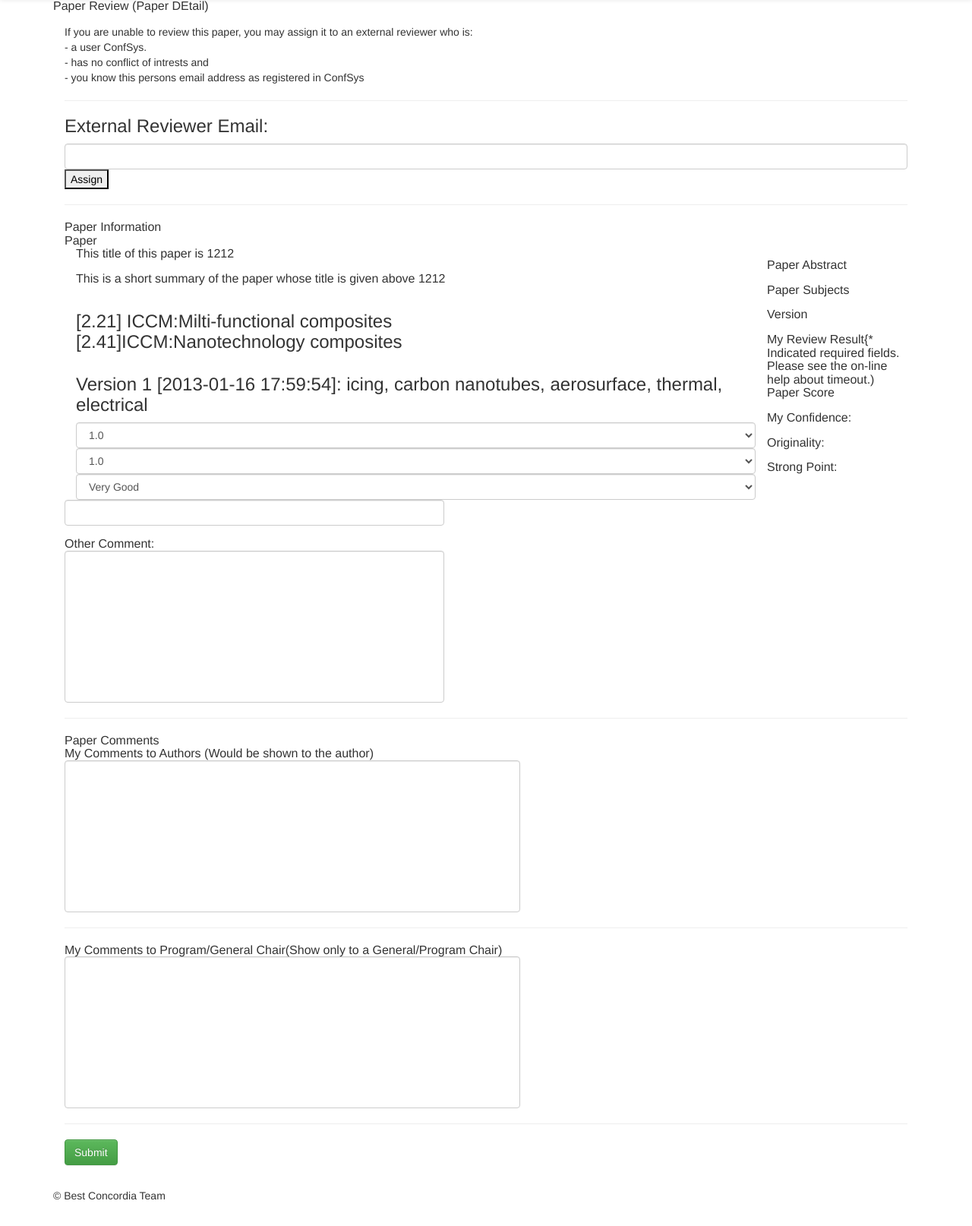
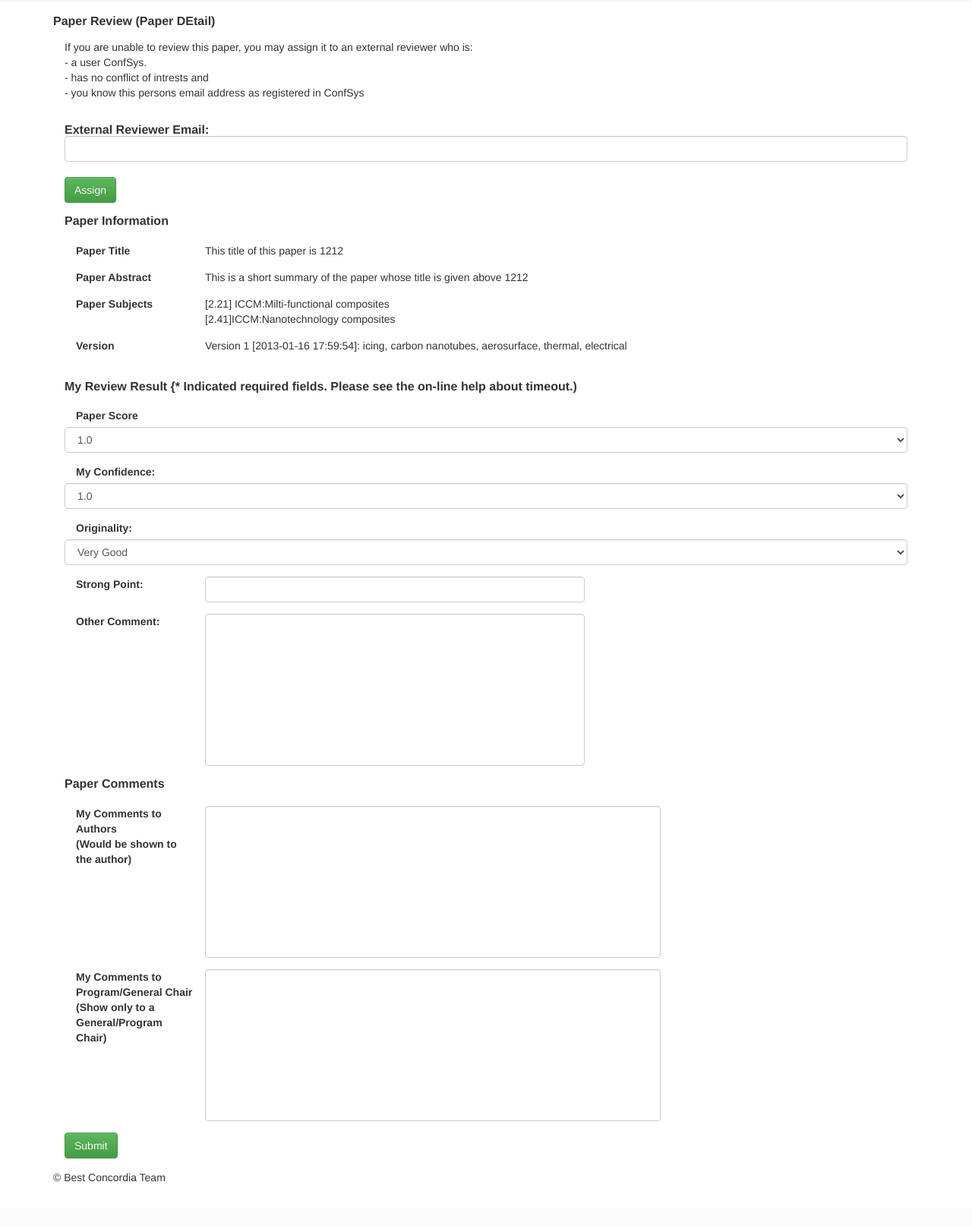
Before and after one commit to BBackerry/COMP353, a CodeIgniter app: a page that uses application/views/detailed_paper_review.php in a window 1280 px wide. Shown: the part 51-1665 px from the top of the page at 76% size. After the commit the page ends 1607 px from the top, so only its background shows below. Run offline with CodeIgniter, Linux system fonts and the light colour scheme; some libraries are stand-ins or nearby versions.

Commit message:
fix some views and their controllers

```diff
--- a/application/controllers/home.php
+++ b/application/controllers/home.php
@@ -7,4 +7,10 @@ class Home extends CI_Controller {
 		$this->load->view('header');
 		$this->load->view('home_page');
 	}
+
+    public function signIn()
+	{
+		$this->load->view('header');
+		$this->load->view('signed-in-page');
+	}
 }
--- a/application/views/detailed_paper_review.php
+++ b/application/views/detailed_paper_review.php
@@ -1,65 +1,53 @@
     <div class="container">
-      <h3 class="panel-title">Paper Review (Paper DEtail)</h3>
+    <br>
+
+      <h3 class="panel-title"><b>Paper Review (Paper DEtail)</b></h3>
       	<div class="panel-body">
+
       <p>If you are unable to review this paper, you may assign it to an external reviewer who is:<br>
-        - a user ConfSys.<br>- has no conflict of intrests and <br> - you know this persons email address as registered in ConfSys
+        - a user ConfSys.<br>- has no conflict of intrests and <br> - you know this persons email address as registered in ConfSys<br>
       </p>
-
-      <hr>
-
-
+      <br>
 
       <div class="form-group">
-      <h3> External Reviewer Email:</h3>
+            <h3 class="panel-title"><b>External Reviewer Email:</b></h3>
             <input type="text" name="email" class="form-control" id="Email">
-      <button type="button"> Assign </button>
-      </div>
-
-
-      <hr>
-
-
-
-        <h3 class="panel-title"> Paper Information</h3>
-
-        <div class="form-group">
-        <h4 class="panel-title">Paper</h4>
-        <div class="col-lg-10">
-        <h3 class="panel-title">This title of this paper is 1212</h3>
-        </div>
+            <br>
+            <a href="<?php echo site_url('Event/submit/') ?>" class="btn btn-success" > Assign </a>
+            <br>
     </div>
 
 
 
+       <h3 class="panel-title"><b>Paper Information</b></h3>
+       <br>
         <div class="form-group">
-        <h4 class="panel-title">Paper Abstract</h4>
-        <div class="col-lg-10">
-        <h3 class="panel-title">This is a short summary of the paper whose title is given above 1212</h3>
-        </div>
+            <label for="title" class="col-lg-2 control-label">Paper Title</label>
+            <p>This title of this paper is 1212</p>
         </div>
 
         <div class="form-group">
-        <h4 class="panel-title">Paper Subjects</h4>
-
-        <div class="col-lg-10">
-        <h3>[<ICCM>2.21] ICCM:Milti-functional composites<br>[<ICCM>2.41]ICCM:Nanotechnology composites</h3>
-         </div>
+            <label for="abstract" class="col-lg-2 control-label">Paper Abstract</label>
+            <p>This is a short summary of the paper whose title is given above 1212</p>
         </div>
 
+        <div class="form-group">
+            <label for="subject" class="col-lg-2 control-label">Paper Subjects</label>
+            <p>[<ICCM>2.21] ICCM:Milti-functional composites<br>[<ICCM>2.41]ICCM:Nanotechnology composites</p>
+        </div>
 
         <div class="form-group">
-        <h4 class="panel-title">Version</h4>
-        <div class="col-lg-10">
-        <h3>Version 1 [2013-01-16 17:59:54]: icing, carbon nanotubes, aerosurface, thermal, electrical</h3>
-        </div>
+            <label for="version" class="col-lg-2 control-label">Version</label>
+            <p>Version 1 [2013-01-16 17:59:54]: icing, carbon nanotubes, aerosurface, thermal, electrical</p>
+
         </div>
 
-
-        <h3 class="panel-title">My Review Result{* Indicated required fields. Please see the on-line help about timeout.)</h3>
+      <br>
+        <h3 class="panel-title"><b>My Review Result {* Indicated required fields. Please see the on-line help about timeout.)</b></h3>
+            <br>
 
         <div class="form-group">
-        <h4 class="panel-title">Paper Score</h4>
-        <div class="col-lg-10">
+            <label for="subject" class="col-lg-2 control-label">Paper Score</label>
             <select class="form-control" id="score">
             <option>1.0</option>
             <option>2.0</option>
@@ -74,13 +62,9 @@
             </select>
         </div>
 
-        </div>
-
 
         <div class="form-group">
-        <h4 class="panel-title">My Confidence:</h4>
-
-        <div class="col-lg-10">
+            <label for="confidence" class="col-lg-2 control-label">My Confidence:</label>
             <select class="form-control" id="confidence">
             <option>1.0</option>
             <option>2.0</option>
@@ -90,53 +74,46 @@
             </select>
         </div>
 
-        </div>
-
 
         <div class="form-group">
-        <h4 class="panel-title">Originality:</h4>
-
-        <div class="col-lg-10">
+            <label for="originality" class="col-lg-2 control-label">Originality:</label>
             <select class="form-control" id="originality">
             <option>Very Good</option>
             <option>Good</option>
-        <option>Aerage</option>
+            <option>Average</option>
             <option>Bad</option>
             <option>Very Bad</option>
             </select>
         </div>
 
+
+        <div class="form-group">
+            <label for="strongPoint" class="col-lg-2 control-label">Strong Point:</label>
+            <input type="text" name="point" class="form-control" style="width:500px" id="strongPoint">
+        </div>
+
+        <div class="form-group">
+            <label for="Comment" class="col-lg-2 control-label">Other Comment:</label>
+            <input type="text" name="point" class="form-control" style="height:200px; width:500px" id="comment">
         </div>
 
 
+        <h3 class="panel-title"><b>Paper Comments</b></h3>
+        <br>
+
         <div class="form-group">
-        <h4 class="panel-title">Strong Point:</h4>
+            <label for="AuthorComments" class="col-lg-2 control-label">My Comments to Authors <br>(Would be shown to the author)</label>
+            <input type="text" name="point" class="form-control" style="height:200px; width:600px" id="paperComment">
 
-        <input type="text" name="point" class="form-control" style="width:500px">
+        </div>
+        <div class="form-group">
+            <label for="ProgramComments" class="col-lg-2 control-label">My Comments to Program/General Chair <br>(Show only to a General/Program Chair)</label>
+            <input type="text" name="point"  class="form-control" style="height:200px; width:600px" id="commentToAuthor">
        </div>
 
-
-        <div class="form-group">
-        <h4 class="panel-title">Other Comment:</h4>
-        <input type="text" name="point" class="form-control" style="height:200px; width:500px" id="comment">
+        <a href="<?php echo site_url('Paper/paperReview/') ?>" class="btn btn-success" >Submit</a>
       </div>
 
-        <div class="form-group">
-        <hr>
-        <h4 class="panel-title">Paper Comments</h4>
-        <h4 class="panel-title">My Comments to Authors (Would be shown to the author)</h4>
-        <input type="text" name="point" class="form-control" style="height:200px; width:600px">
-        <hr>
-        <h4 class="panel-title">My Comments to Program/General Chair(Show only to a General/Program Chair)</h4>
-        <input type="text" name="point"  class="form-control" style="height:200px; width:600px">
-        <hr>
-        <a href="<?php echo site_url('Event/submit/') ?>" class="btn btn-success" >Submit</a>
-
-
-      </div>
-
-    </div>
-    </div>
     </div>
     </div>
 
```
Also changed, not shown: application/views/paper_review.php (+11 -21 lines), application/views/signed-in-page.php (renamed from application/views/signed-in-page.html). Lines whose indentation alone changed are shown as unchanged.
